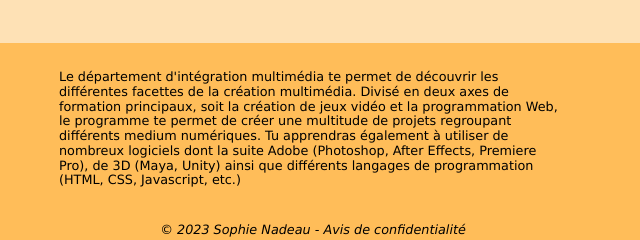
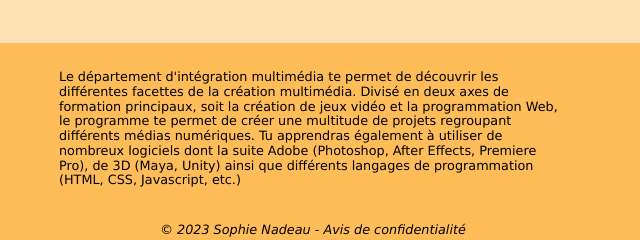
Before and after one commit to SophieNadeauMus/Nadeau-TP2, a plain HTML site: page index.html in a window 1280 px wide. Shown: the part 5291-5531 px from the top of the page, 327-967 px from the left. Drawn offline with nearby package versions, Linux system fonts and the light colour scheme.

Commit message:
Add files via upload

```diff
--- a/index.html
+++ b/index.html
@@ -227,7 +227,7 @@
             </div>
             <!--Descrption du département-->
             <div class="infos_footer">
-                <p>Le département d'intégration multimédia te permet de découvrir les différentes facettes de la création multimédia. Divisé en deux axes de formation principaux, soit la création de jeux vidéo et la programmation Web, le programme te permet de créer une multitude de projets regroupant différents medium numériques. Tu apprendras également à utiliser de nombreux logiciels dont la suite Adobe (Photoshop, After Effects, Premiere Pro), de 3D (Maya, Unity) ainsi que différents langages de programmation (HTML, CSS, Javascript, etc.)</p>
+                <p>Le département d'intégration multimédia te permet de découvrir les différentes facettes de la création multimédia. Divisé en deux axes de formation principaux, soit la création de jeux vidéo et la programmation Web, le programme te permet de créer une multitude de projets regroupant différents médias numériques. Tu apprendras également à utiliser de nombreux logiciels dont la suite Adobe (Photoshop, After Effects, Premiere Pro), de 3D (Maya, Unity) ainsi que différents langages de programmation (HTML, CSS, Javascript, etc.)</p>
             </div>
             <!--icones des réseaux sociaux-->
             <div class="infos_footer">
```
